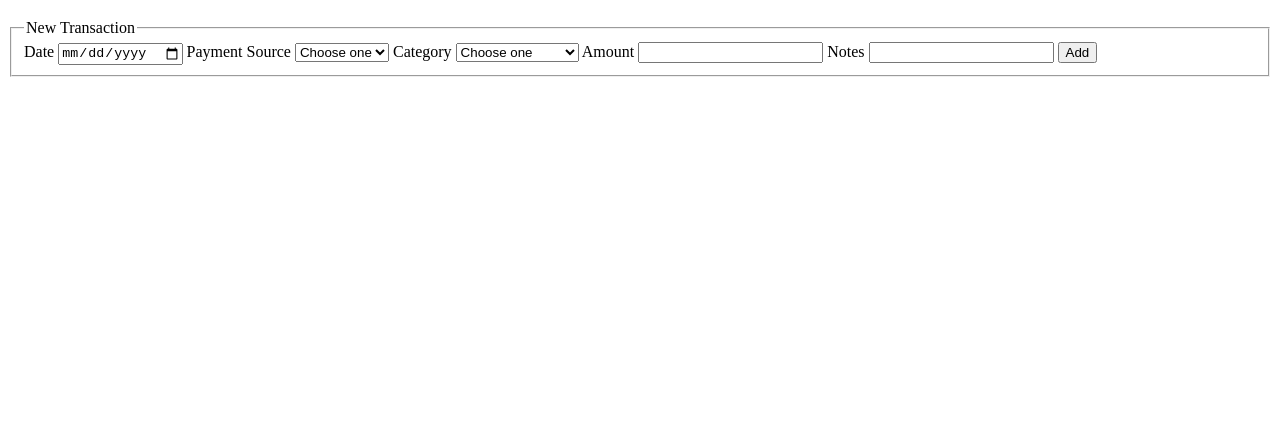
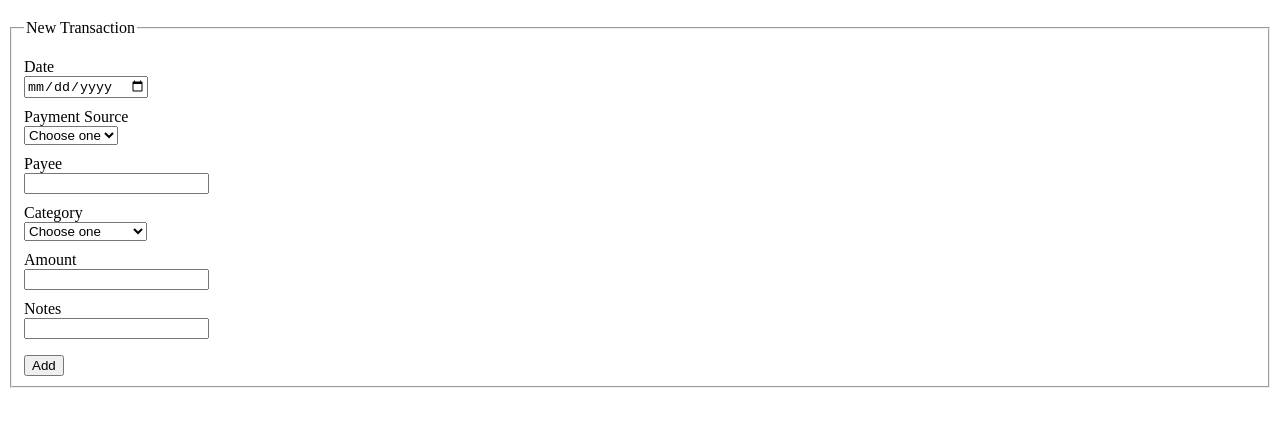
Before and after one commit to michaelsinghurse/budget_app, a website: page client/index.html in a window 1280 px wide. Shown: the part 61-488 px from the top of the page. Drawn offline with Linux system fonts and the light colour scheme.

Commit message:
added definition list to structure the form and added styling

```diff
--- a/client/index.css
+++ b/client/index.css
@@ -0,0 +1,4 @@
+dd {
+  margin-left: 0;
+  margin-bottom: 10px;
+}
--- a/client/index.html
+++ b/client/index.html
@@ -14,21 +14,22 @@
     <form action="/transactions" method="post">
       <fieldset>
         <legend>New Transaction</legend>
-        <label>
-          Date
-          <input type="date" name="date" required/>
-        </label>
-        <label>
-          Payment Source
-          <select name="source" required>
+        <dl>
+          <dt><label for="date">Date</label></dt>
+          <dd><input type="date" name="date" id="date" required/></dd>
+          <dt><label for="source_id">Payment Source</label></dt>
+          <dd>
+            <select name="source_id" id="source_id" required>
               <option value="" disable selected>Choose one</option>
               <option value="1">Checking</option>
               <option value="2">Savings</option>
             </select>
-        </label>
-        <label>
-          Category
-          <select name="category" required>
+          </dd>
+          <dt><label for="payee">Payee</label></dt>
+          <dd><input type="text" name="payee" id="payee" required/></dd>
+          <dt><label for="category_id">Category</label></dt>
+          <dd>
+            <select name="category_id" id="category_id" required>
               <option value="" disable selected>Choose one</option>
               <option value="1">Groceries</option>
               <option value="2">Rent</option>
@@ -38,15 +39,14 @@
               <option value="6">Home Supplies</option>
               <option value="7">Girls needs</option>
             </select>
-        </label>
-        <label>
-          Amount
-          <input type="number" name="amount" step="0.01" required/>
-        </label>
-        <label>
-          Notes
-          <input type="text" name="notes" />
-        </label>
+          </dd>
+          <dt><label for="amount">Amount</label></dt>
+          <dd>
+            <input type="number" name="amount" id="amount" step="0.01" required/>
+          </dd>
+          <dt><label for="notes">Notes</label></dt>
+          <dd><input type="text" name="notes" id="notes" /></dd>
+        </dl>
         <input type="submit" value="Add" />
       </fieldset>
     </form>
```
Lines whose indentation alone changed are shown as unchanged.
